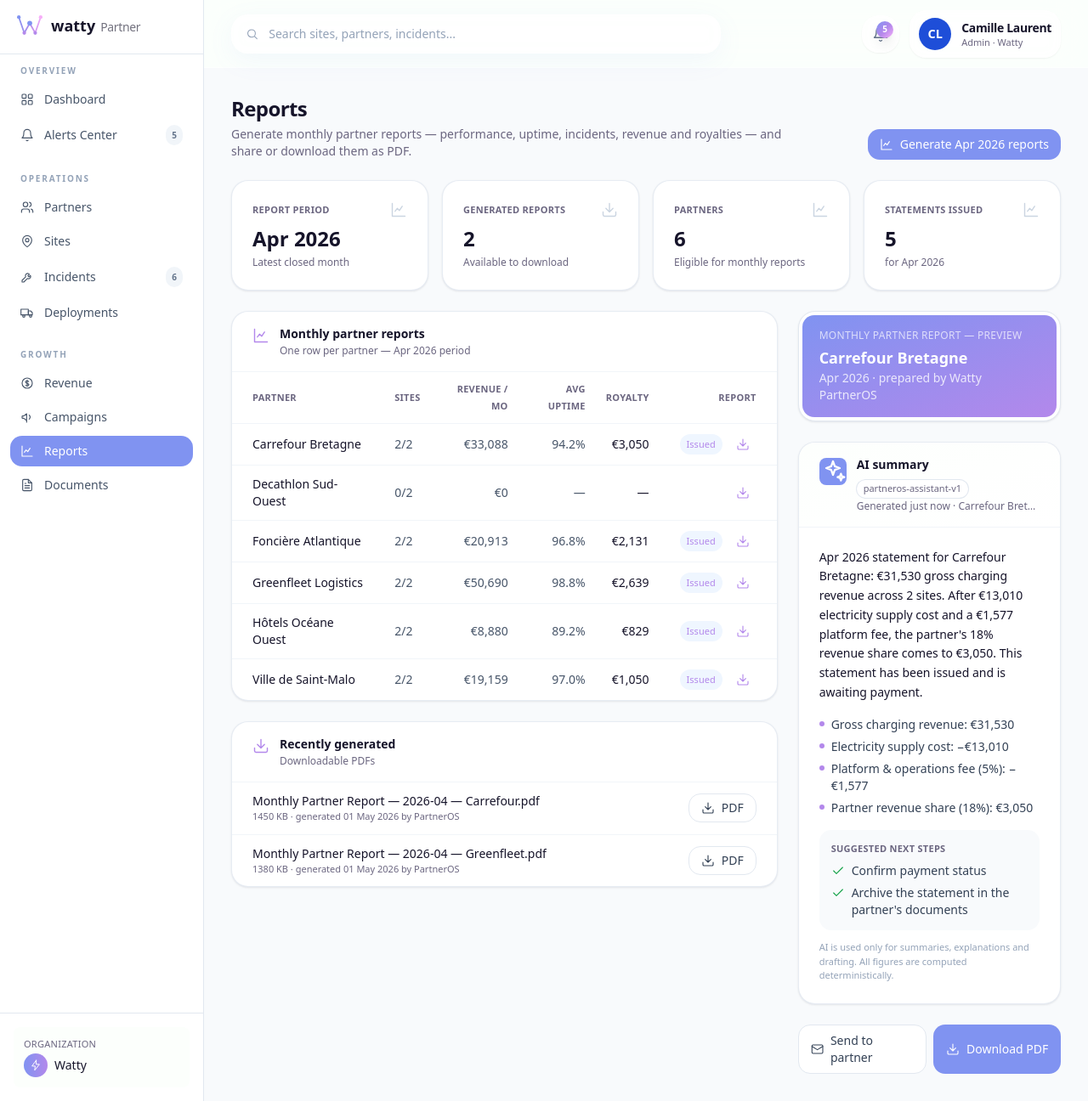
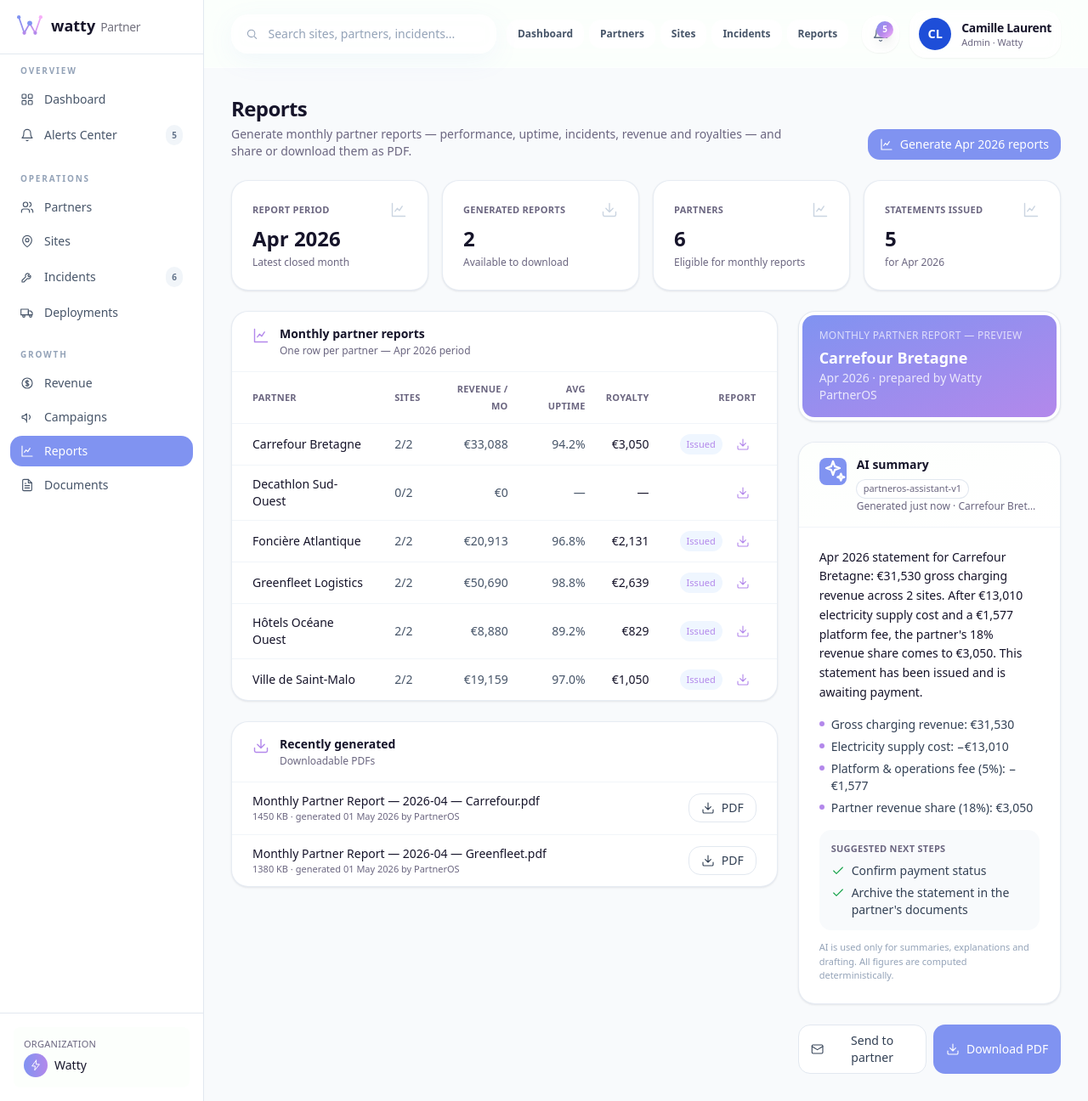
Before and after one commit to berthiertimothee-cell/WattyPartner, a Next.js app: page /reports in a window 1280 px wide. Shown: the whole page at 85% size. Built offline with nearby package versions, Linux system fonts and the light colour scheme.

Commit message:
Add clickable quick tabs in topbar navigation

```diff
--- a/src/app/reports/page.tsx
+++ b/src/app/reports/page.tsx
@@ -63,7 +63,9 @@ export default function ReportsPage() {
                         <td className="px-5 py-3 text-right sm:px-6">
                           <span className="inline-flex items-center gap-2">
                             {r && <ReportStatusBadge status={r.status} />}
-                            <span className="btn-ghost cursor-default !px-2 !py-1 text-brand-600" title={hasDoc ? "Download report" : "Generate report"}><DownloadIcon className="h-4 w-4" /></span>
+                            <ActionButton variant="ghost" className="!px-2 !py-1 text-brand-600" title={hasDoc ? "Download report" : "Generate report"}>
+                              <DownloadIcon className="h-4 w-4" />
+                            </ActionButton>
                           </span>
                         </td>
                       </tr>
@@ -83,7 +85,7 @@ export default function ReportsPage() {
                     <p className="truncate text-sm font-medium text-ink">{d.name}</p>
                     <p className="text-[11px] text-muted">{Math.round(d.sizeKb)} KB · generated {formatDate(d.uploadedAt)} by {d.uploadedBy}</p>
                   </div>
-                  <span className="btn-secondary cursor-default !py-1.5"><DownloadIcon className="h-4 w-4" /> PDF</span>
+                  <ActionButton className="!py-1.5"><DownloadIcon className="h-4 w-4" /> PDF</ActionButton>
                 </li>
               ))}
               {reportDocs.length === 0 && <li className="px-6 py-6 text-center text-sm text-muted">No reports generated yet.</li>}
@@ -103,8 +105,8 @@ export default function ReportsPage() {
               </div>
               <AiSummaryCard summary={previewSummary} />
               <div className="flex gap-2">
-                <span className="btn-secondary flex-1 cursor-default justify-center"><MailIcon className="h-4 w-4" /> Send to partner</span>
-                <span className="btn-primary flex-1 cursor-default justify-center"><DownloadIcon className="h-4 w-4" /> Download PDF</span>
+                <ActionButton className="flex-1 justify-center"><MailIcon className="h-4 w-4" /> Send to partner</ActionButton>
+                <ActionButton variant="primary" className="flex-1 justify-center"><DownloadIcon className="h-4 w-4" /> Download PDF</ActionButton>
               </div>
             </>
           )}
--- a/src/components/layout/Topbar.tsx
+++ b/src/components/layout/Topbar.tsx
@@ -6,6 +6,14 @@ import { BellIcon, SearchIcon } from "../Icons";
 import { Logo } from "./Logo";
 
 export function Topbar({ user, orgName, unreadAlerts }: { user: User; orgName: string; unreadAlerts: number }) {
+  const quickTabs = [
+    { href: "/dashboard", label: "Dashboard" },
+    { href: "/partners", label: "Partners" },
+    { href: "/sites", label: "Sites" },
+    { href: "/incidents", label: "Incidents" },
+    { href: "/reports", label: "Reports" },
+  ];
+
   return (
     <header className="sticky top-0 z-20 flex h-20 items-center gap-4 border-b border-white/60 bg-[#fcfffcdd] px-4 backdrop-blur-xl sm:px-6 lg:px-8">
       <Link href="/dashboard" className="lg:hidden">
@@ -13,12 +21,21 @@ export function Topbar({ user, orgName, unreadAlerts }: { user: User; orgName: s
       </Link>
 
       <div className="hidden flex-1 items-center md:flex">
+        <div className="flex w-full max-w-4xl items-center gap-3">
           <div className="flex w-full max-w-xl items-center gap-3 rounded-2xl border border-white/80 bg-white/90 px-4 py-3 shadow-[0_8px_30px_rgba(128,147,241,0.08)] backdrop-blur">
             <SearchIcon className="h-4 w-4 text-slate-400" />
             <input
               placeholder="Search sites, partners, incidents..."
               className="w-full bg-transparent text-sm font-medium text-ink outline-none placeholder:text-slate-400"
             />
+          </div>
+          <nav className="hidden items-center gap-1.5 xl:flex">
+            {quickTabs.map((tab) => (
+              <Link key={tab.href} href={tab.href} className="rounded-xl border border-white/70 bg-white/80 px-3 py-2 text-xs font-semibold text-slate-600 transition hover:bg-white hover:text-ink">
+                {tab.label}
+              </Link>
+            ))}
+          </nav>
         </div>
       </div>
 
--- a/src/components/ui.tsx
+++ b/src/components/ui.tsx
@@ -84,13 +84,12 @@ export function LinkButton({ href, children, variant = "secondary", className }:
   );
 }
 
-/** Visual-only button (the demo has no mutating backend). */
 export function ActionButton({ children, variant = "secondary", className, title }: { children: React.ReactNode; variant?: "primary" | "secondary" | "ghost"; className?: string; title?: string }) {
   const cls = variant === "primary" ? "btn-primary" : variant === "ghost" ? "btn-ghost" : "btn-secondary";
   return (
-    <span className={cn(cls, "cursor-default select-none", className)} title={title}>
+    <button type="button" className={cn(cls, className)} title={title}>
       {children}
-    </span>
+    </button>
   );
 }
 
```
Lines whose indentation alone changed are shown as unchanged.
